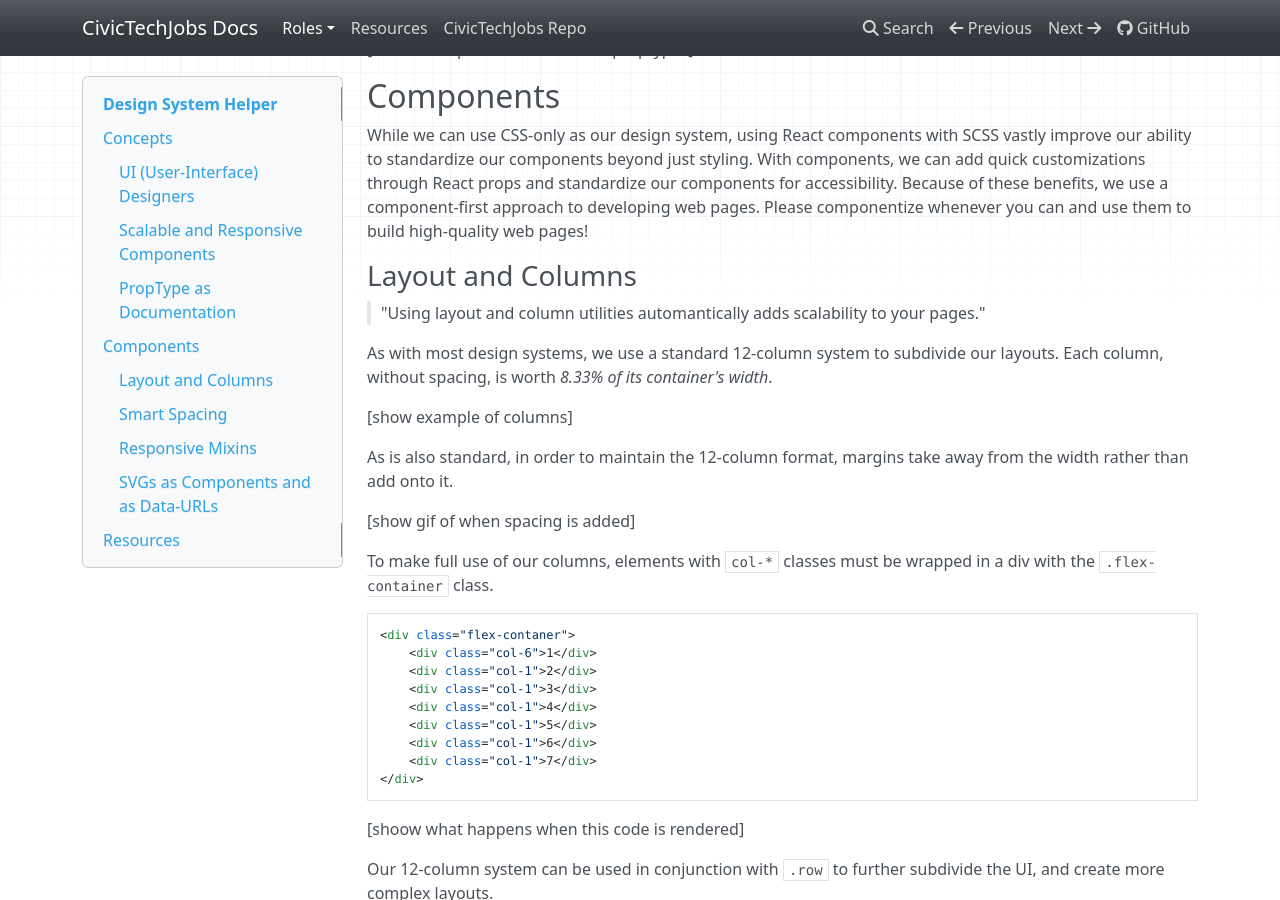
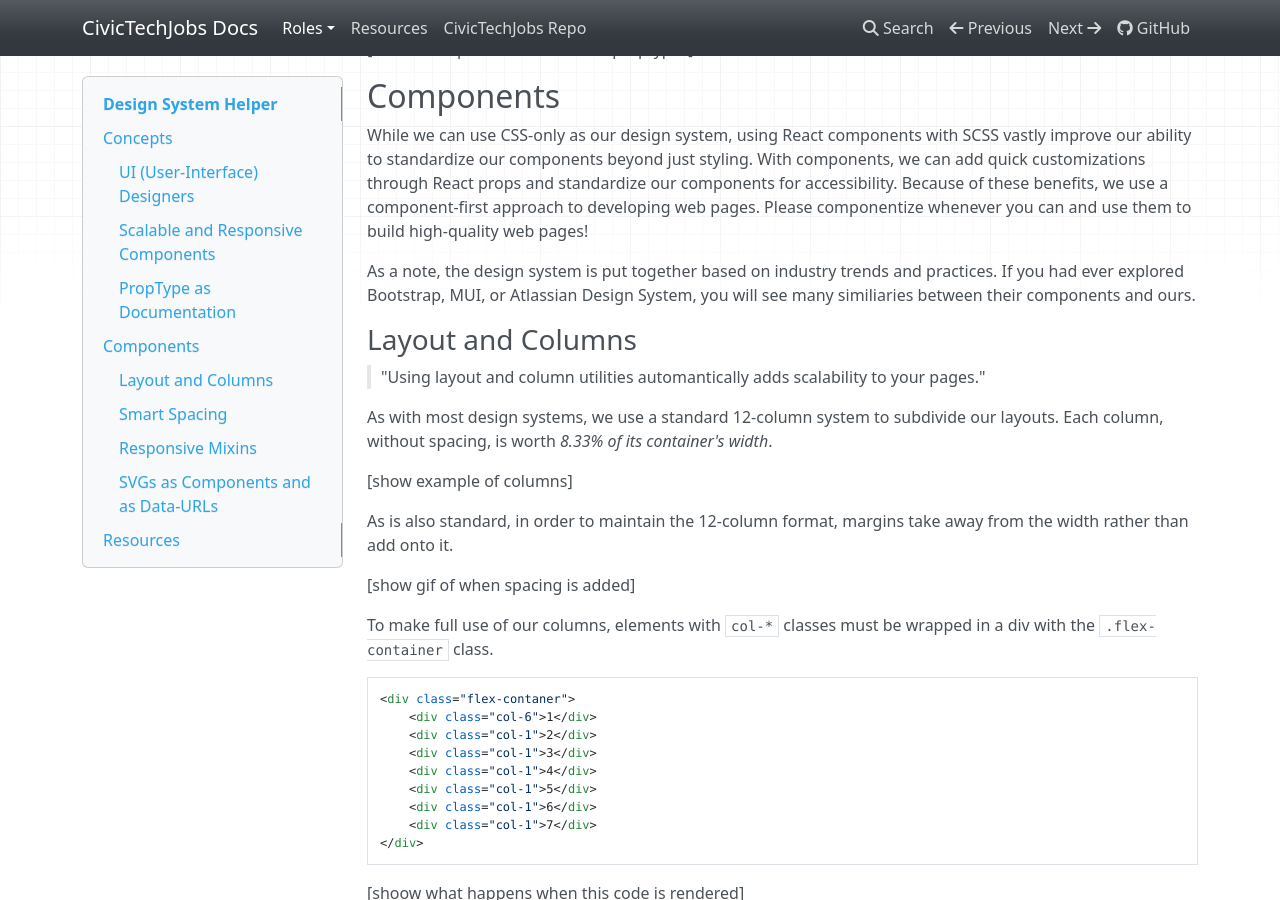
Before and after one commit to Aveline-art/CivicTechJobs-Documentation-Test, an MkDocs documentation site: the page built from docs/developer/design-system.md, in a window 1280 px wide and 900 px high, scrolled down 1677 px. Built offline with MkDocs 1.6.1, drawn with Linux system fonts in a browser that asks for light colours; nearby versions of some CDN libraries; some of the changed text lies outside the part shown.

Commit message:
completed first draft

```diff
--- a/docs/developer/design-system.md
+++ b/docs/developer/design-system.md
@@ -64,6 +64,8 @@ As an example,
 ## Components
 
 While we can use CSS-only as our design system, using React components with SCSS vastly improve our ability to standardize our components beyond just styling. With components, we can add quick customizations through React props and standardize our components for accessibility. Because of these benefits, we use a component-first approach to developing web pages. Please componentize whenever you can and use them to build high-quality web pages!
+
+As a note, the design system is put together based on industry trends and practices. If you had ever explored Bootstrap, MUI, or Atlassian Design System, you will see many similiaries between their components and ours.
 
 ### Layout and Columns
 
@@ -164,3 +166,8 @@ When using our SVG assets make sure to use the best version for the job. In some
 In these cases, rather than calculating some difficult to maintain, complex spacing, simply request the design team to provide a better SVG, or edit the SVG, and send the updated version to the design team.
 
 ## Resources
+
+[Atomic Design](https://bradfrost.com/blog/post/atomic-web-design/)
+[Atlassian Design System](https://atlassian.design/)
+[Bootstrap](https://getbootstrap.com/)
+[Material-UI](https://mui.com/)
```
